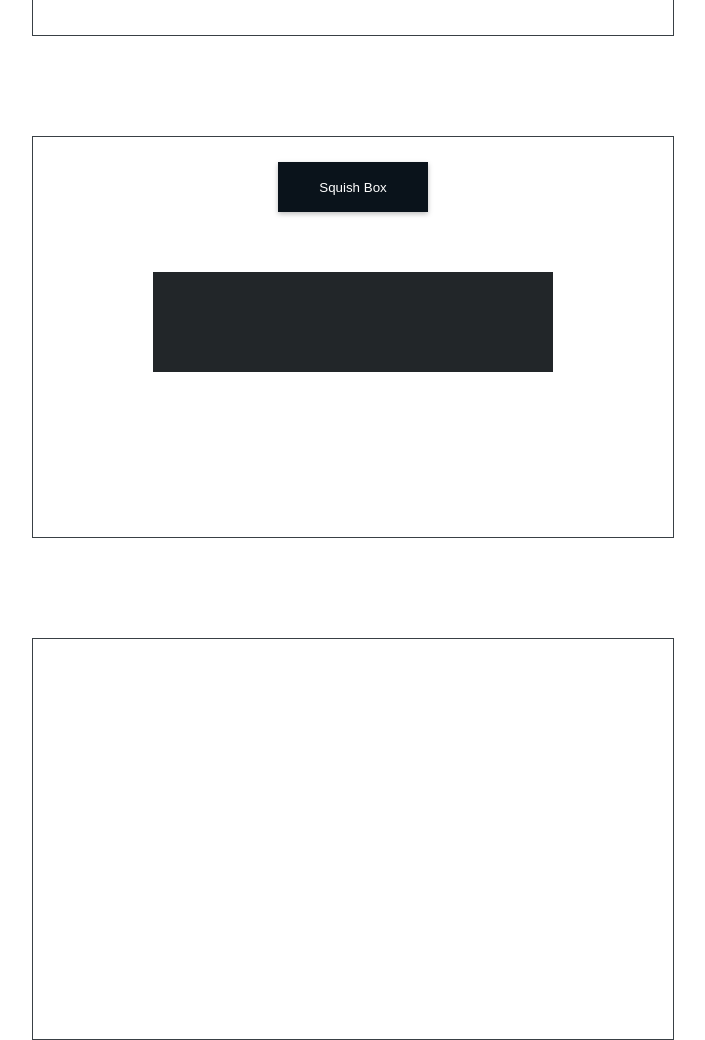
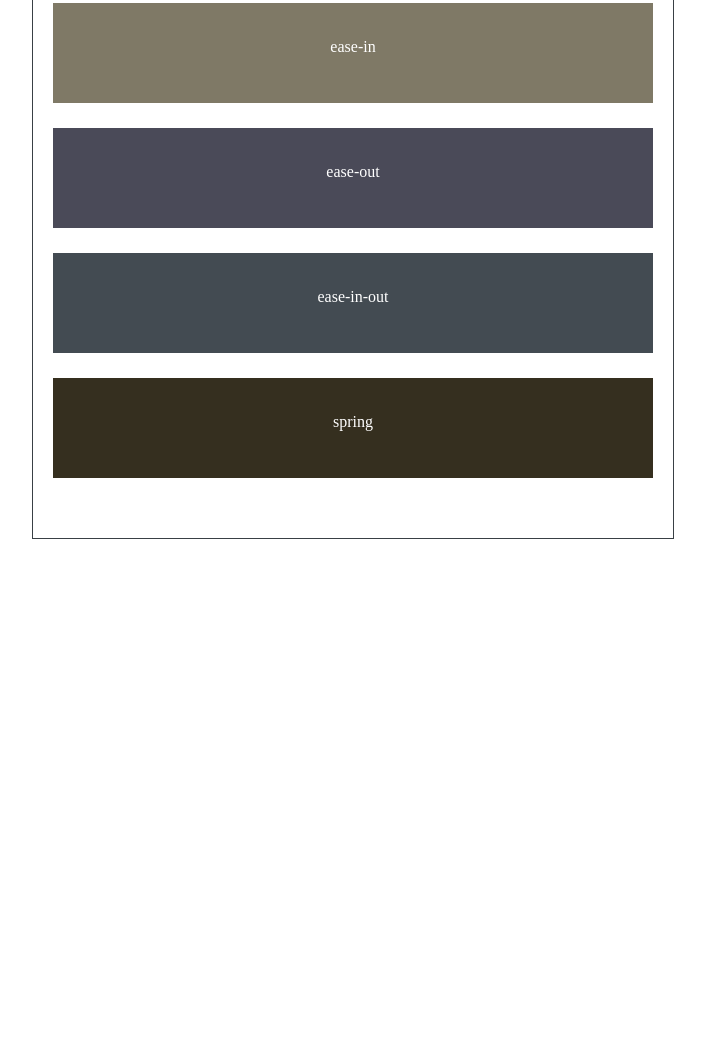
Before and after one commit to cpachomski/JS-Animations, a plain HTML site: page index.html in a window 1280 px wide. Shown: the part 966-2006 px from the top of the page, without its empty margins (287-992 px from the left). After the commit the page ends 1505 px from the top, so only its background shows below. Drawn offline with nearby package versions, Linux system fonts and the light colour scheme; a web font is replaced by a local one.

Commit message:
add more squishboxes and fix things

```diff
--- a/css/squish-box.css
+++ b/css/squish-box.css
@@ -1,7 +1,37 @@
+.squish-box{
+	height:100px;
+	width: 600px;
+	background:#222629;
+	margin: 25px auto;
+	overflow-x:scroll;
+
+	text-align:center;
+}
+
+
+
+.squish-box:first-child{
+	margin: 60px auto;
+}
+.squish-box:last-child{
+	margin-bottom:60px;
+}
+
+.squish-box span{
+	position:relative;
+	top:35px;
+	color:white;
+}
+
 #squish-box1{
-	height:100px;
-	width: 400px;
-	margin: 60px auto;
-	background:#222629;
-	overflow-x:scroll;
+	background:#7F7966;
 }
+#squish-box2{
+	background:#4A4A58;
+}
+#squish-box3{
+	background:#434B52;
+}
+#squish-box4{
+	background:#352F1F;
+}
--- a/css/style.css
+++ b/css/style.css
@@ -7,7 +7,7 @@ body{
 .header{
   position:fixed;
   background: #222629;
-  height:500px;
+  height:300px;
   width:100%;
   top:0;
   left:0;
@@ -18,10 +18,9 @@ body{
 .animation-container{
   color:#222629;
   position:relative;
-  height: 400px;
   width:50%;
   margin: 100px auto;
-  top:500px;
+  top:300px;
   border: 1px solid;
   border-color:#394045;
   z-index:1;
@@ -30,15 +29,13 @@ body{
 
 .animation-container p{
   position:relative;
-  margin: 50px 100px;
+  margin-top:25px;
+  margin-left: 100px;
+  margin-right: 100px;
+  margin-bottom:25px;
   opacity:0;
 }
 
-.animation-container p:last-child{
-  position:relative;
-  margin: 0px 100px;
-  opacity:0;
-}
 
 #ga-button{
   margin-top:25px;
--- a/index.html
+++ b/index.html
@@ -33,15 +33,10 @@
     </div>
     <div class='animation-container'>
          <button id="squish-box-btn"> Squish Box </button>
-         <div id="squish-box1">
-         </div>
-         <div id="squish-box2">
-         </div>
-         <div id="squish-box3">
-         </div>
-
-    </div>
-    <div class='animation-container'>
+         <div id="squish-box1" class='squish-box'><span> ease-in </span></div>
+         <div id="squish-box2" class='squish-box'><span> ease-out </span></div>
+         <div id="squish-box3" class='squish-box'><span>  ease-in-out </span></div>
+         <div id="squish-box4" class='squish-box'><span> spring </span></div>
 
     </div>
 
```
Also changed, not shown: 1 other file.
